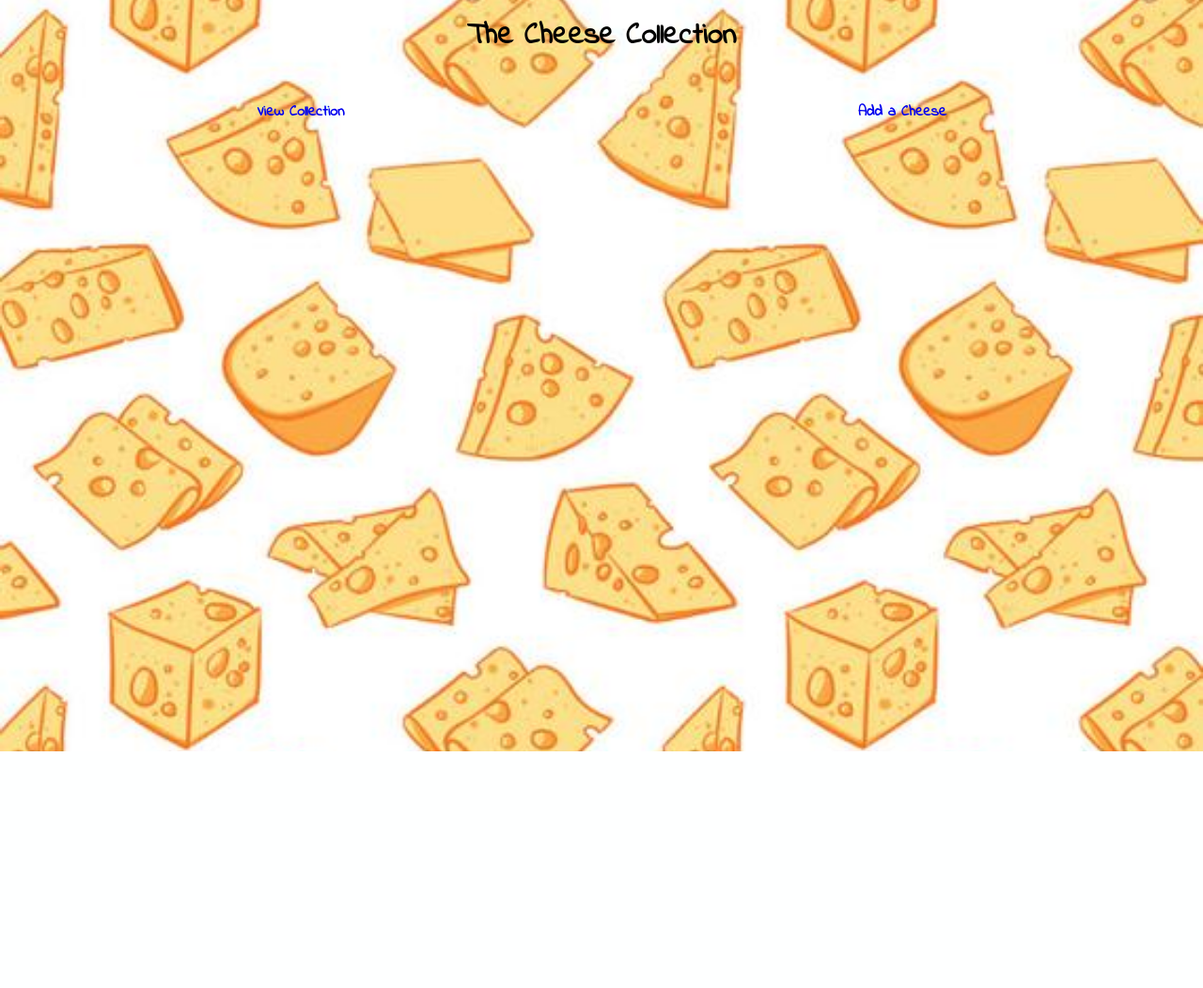
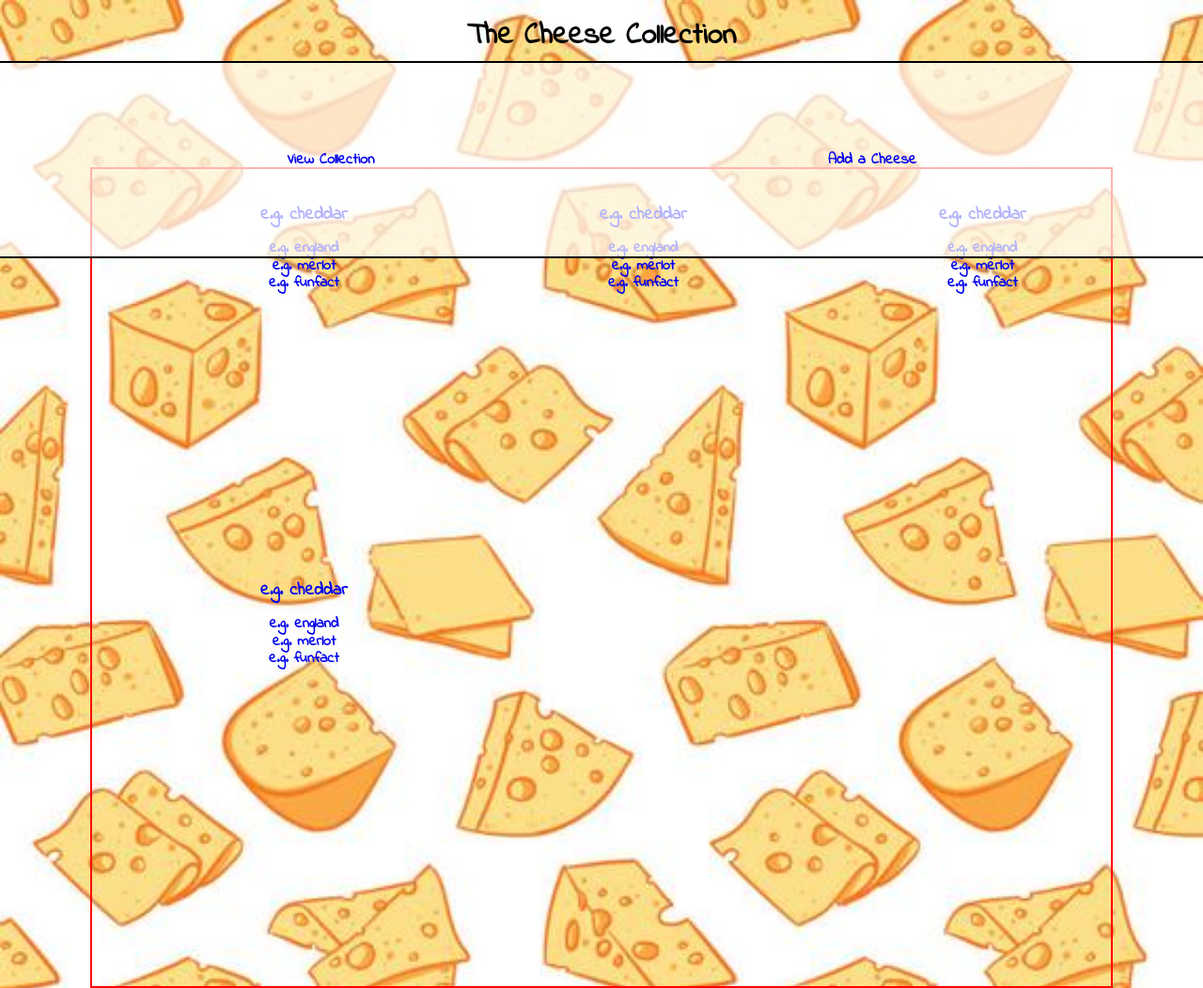
Before and after one commit to daniellaskinner/collectionApp, a PHP site: page / in a window 1280 px wide. Shown: the whole page at 94% size. Before the commit the page ends 800 px from the top, so only its background shows below. Run offline with PHP 8.4, Linux system fonts and the light colour scheme.

Commit message:
added container and collection section, added placeholder divs for colletion items

```diff
--- a/index.php
+++ b/index.php
@@ -20,5 +20,50 @@
             <li><a href="#form">Add a Cheese</li>
         </ul>
     </nav>
+
+    <div class="container">
+        <section class="collection" id="collection">
+            <div>
+                <div class="image"></div>
+                <h3 class="cheeseName">e.g. cheddar</h3>
+                <ul>
+                    <li class="country">e.g. england</li>
+                    <li class="wine">e.g. merlot</li>
+                    <li class="fact">e.g. funfact</li>
+                </ul>
+            </div>
+
+            <div>
+                <div class="image"></div>
+                <h3 class="cheeseName">e.g. cheddar</h3>
+                <ul>
+                    <li class="country">e.g. england</li>
+                    <li class="wine">e.g. merlot</li>
+                    <li class="fact">e.g. funfact</li>
+                </ul>
+            </div>
+
+            <div>
+                <div class="image"></div>
+                <h3 class="cheeseName">e.g. cheddar</h3>
+                <ul>
+                    <li class="country">e.g. england</li>
+                    <li class="wine">e.g. merlot</li>
+                    <li class="fact">e.g. funfact</li>
+                </ul>
+            </div>
+
+            <div>
+                <div class="image"></div>
+                <h3 class="cheeseName">e.g. cheddar</h3>
+                <ul>
+                    <li class="country">e.g. england</li>
+                    <li class="wine">e.g. merlot</li>
+                    <li class="fact">e.g. funfact</li>
+                </ul>
+            </div>
+        </section>
+    </div>
+
 </body>
 </html>
--- a/styles.css
+++ b/styles.css
@@ -14,15 +14,26 @@ html {
     /*opacity: 0.5;*/
 }
 
-
 h1 {
     text-align: center;
+}
+
+nav {
+    background-color: rgba(255,255,255,0.7);
+    border-bottom: 2px solid rgb(0,0,0);
+    border-top: 2px solid black;
+    width: 100%;
+    position: fixed;
+    top: 65px;
+}
+
+ul {
+    padding: 0;
 }
 
 nav ul {
     overflow: auto;
     background-color: transparent;
-    padding: 0;
 }
 
 nav li {
@@ -40,3 +51,32 @@ ul, a {
     list-style: none;
     text-decoration: none;
 }
+
+.container {
+    text-align: center;
+    width: 85%;
+    margin: 0 auto;
+    border: 2px solid red;
+    margin-top: 120px;
+}
+
+.collection {
+    overflow: auto;
+    margin-bottom: 70px;
+    text-align: center;
+}
+
+.collection div {
+    width: 33.3%;
+    height: 50%;
+    float: left;
+    padding: 2%;
+}
+
+.collection img {
+    max-width: 100%;
+}
+
+.collection h3, ul {
+    margin: 5%;
+}
```
